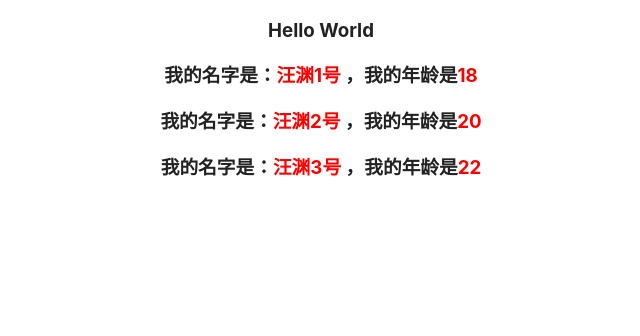
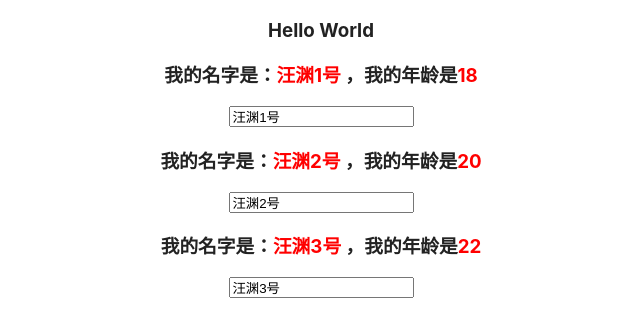
Before and after one commit to yuanwang12/yuanwang12.github.io, a React (Create React App) app in the folder workspace/react-basic/: page / in a window 1280 px wide. Shown: the top 336 px of the page, without its empty margins (319-959 px from the left). Built offline with nearby package versions, Linux system fonts and the light colour scheme.

Commit message:
组件实现双向绑定

```diff
--- a/workspace/react-basic/src/App.js
+++ b/workspace/react-basic/src/App.js
@@ -25,13 +25,25 @@ class App extends React.Component {
     })
   }
 
+  // changeVal
+  changeVal = event => {
+    let newName = event.target.value;
+    this.setState({
+      persons: [
+        { name: newName, age: "23" },
+        { name: newName, age: "23" },
+        { name: newName, age: "33" }
+      ]
+    })
+  }
+
   render () {
     return (
       <div className="main">
         <h3>Hello World</h3>
-        <Person myclick={this.changePerson} name={this.state.persons[0].name} age={this.state.persons[0].age} />
-        <Person myclick={this.changePerson} name={this.state.persons[1].name} age={this.state.persons[1].age} />
-        <Person myclick={this.changePerson} name={this.state.persons[2].name} age={this.state.persons[2].age} />
+        <Person changeInputValue={(event) => this.changeVal(event)} myclick={this.changePerson} name={this.state.persons[0].name} age={this.state.persons[0].age} />
+        <Person changeInputValue={(event) => this.changeVal(event)} myclick={this.changePerson} name={this.state.persons[1].name} age={this.state.persons[1].age} />
+        <Person changeInputValue={(event) => this.changeVal(event)} myclick={this.changePerson} name={this.state.persons[2].name} age={this.state.persons[2].age} />
       </div>
     )
   }
--- a/workspace/react-basic/src/Person/Person.js
+++ b/workspace/react-basic/src/Person/Person.js
@@ -8,6 +8,7 @@ const Person = props => {
   return (
     <div className="personWrapp">
       <h3 onClick={props.myclick}>我的名字是：<span style={style}>{props.name}</span> ，我的年龄是<span style={style}>{props.age}</span></h3>
+      <input type="text" defaultValue={props.name} onChange={props.changeInputValue} />
     </div>
   )
 }
```
